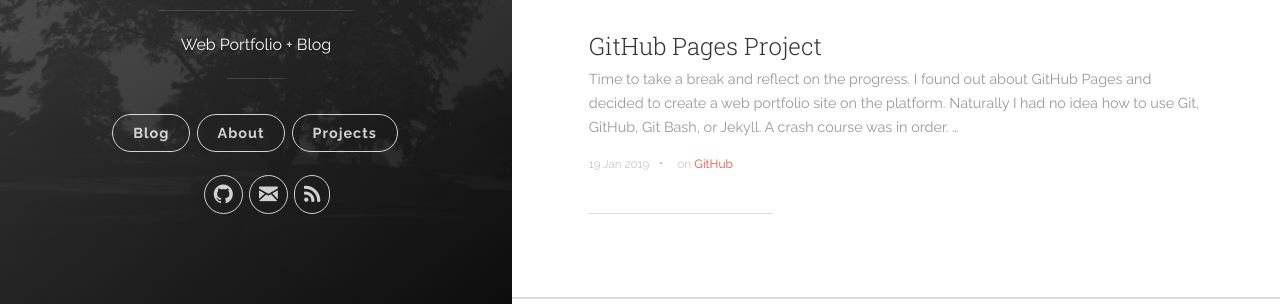
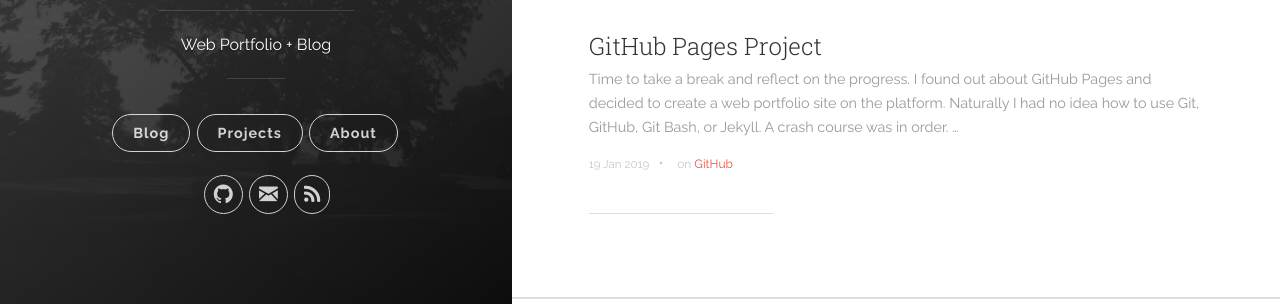
Before and after one commit to csanes/csanes.github.io, a Jekyll site: the page built from index.html, in a window 1280 px wide. Shown: the part 432-736 px from the top of the page. Built offline with Jekyll 4.4.1, drawn with Linux system fonts in a browser that asks for light colours; the list of posts is cut into pages by our own code.

Commit message:
main nav button order change.

```diff
--- a/_includes/header.html
+++ b/_includes/header.html
@@ -20,9 +20,9 @@
 
           <nav class="cover-navigation cover-navigation--primary">
             <ul class="navigation">
-              <li class="navigation__item"><a href="{{ site.baseurl }}/#blog" title="link to {{ site.title }} blog" class="blog-button">Blog</a></li>
-              <li class="navigation__item"><a href="{{ site.baseurl }}/about" title="link to {{ site.title }} about" class="blog-button">About</a></li>
-              <li class="navigation__item"><a href="{{ site.baseurl }}/projects" title="link to {{ site.title }} projects" class="blog-button">Projects</a></li>
+              <li class="navigation__item"><a href="{{ site.baseurl }}/#blog" title="Blog" class="blog-button">Blog</a></li>
+              <li class="navigation__item"><a href="{{ site.baseurl }}/projects" title="Projects" class="blog-button">Projects</a></li>
+              <li class="navigation__item"><a href="{{ site.baseurl }}/about" title="About" class="blog-button">About</a></li>
             </ul>
           </nav>
 
```
